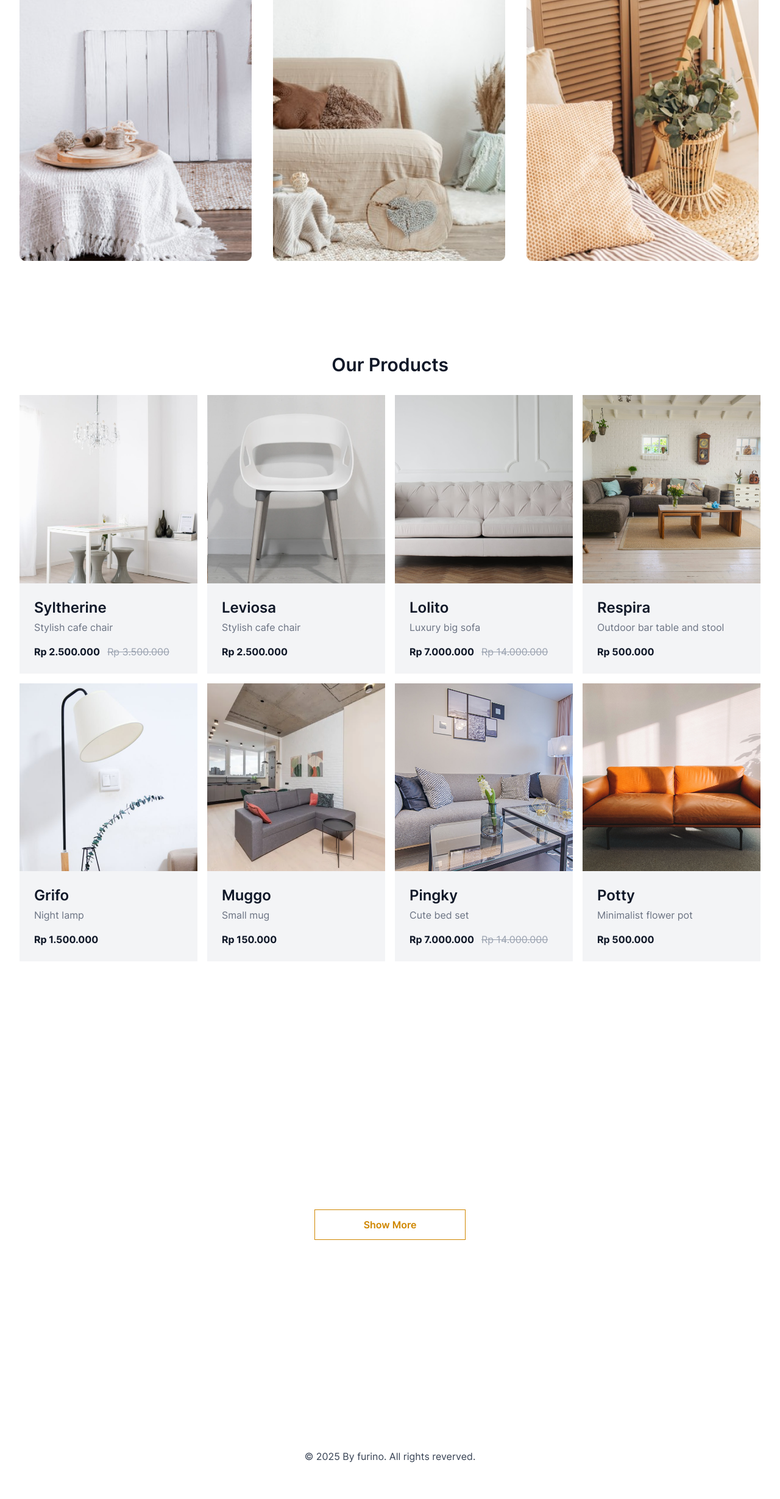
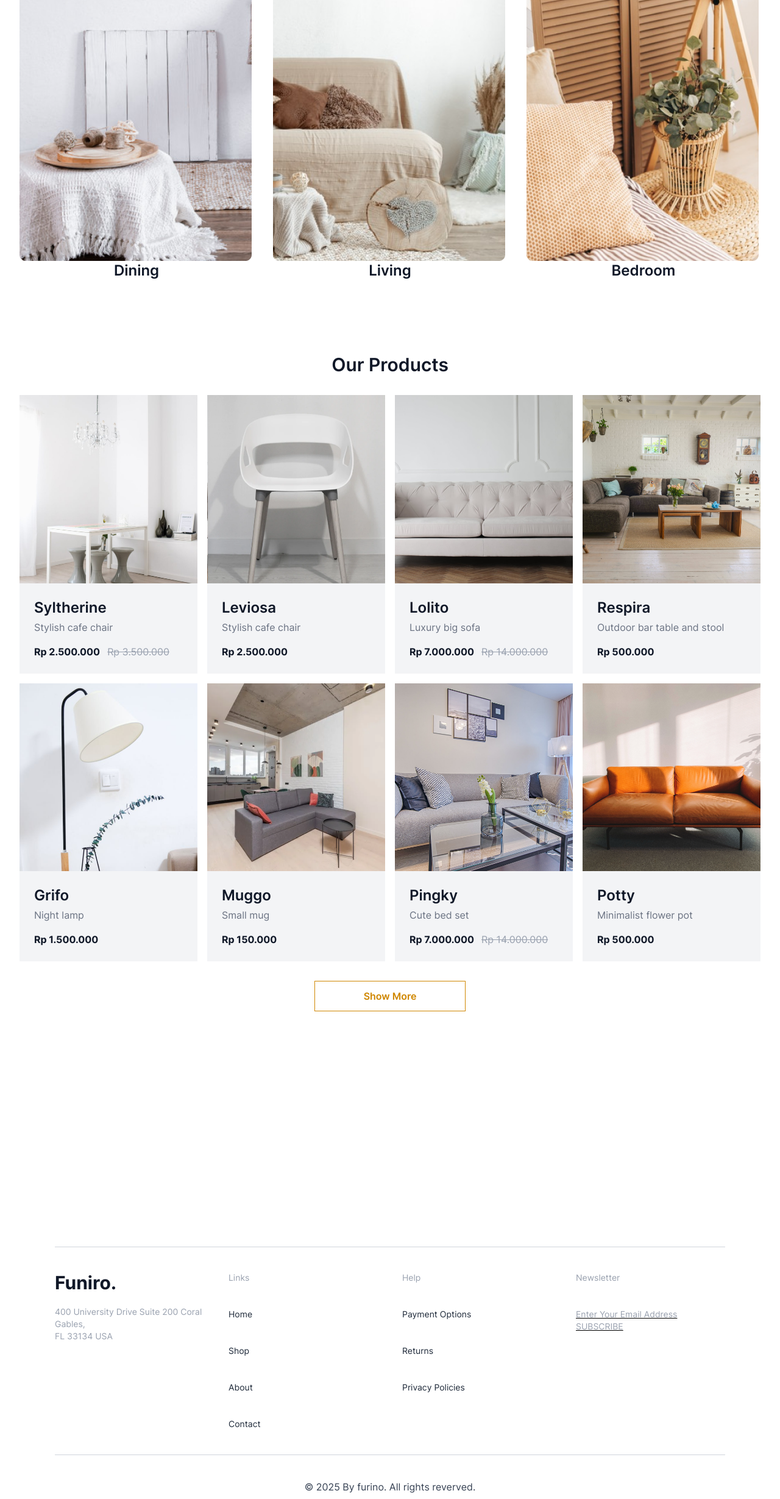
Before and after one commit to AnanyaSharmaVats/tailwind, a Next.js app: page / in a window 1280 px wide. Shown: the part 974-3433 px from the top of the page at 61% size. Before the commit the page ends 3383 px from the top, so only its background shows below. Built offline with nearby package versions, Linux system fonts and the light colour scheme.

Commit message:
feat:Footer

```diff
--- a/src/app/page.tsx
+++ b/src/app/page.tsx
@@ -83,12 +83,39 @@ export default function HomePage() {
       <section className='bg-white'>
         <div className='layout relative flex min-h-screen flex-col items-center justify-center py-12 text-center'>
 
-          <section>
-            <button className="border border-yellow-600 text-yellow-600 px-20 py-3 font-semibold">Show More</button>
-          </section>
 
           <footer className='absolute bottom-2 text-gray-700'>
-
+            <hr className="border-gray-300 mb-10"/>
+            <div className="max-w-7xl mx-auto grid grid-cols-1 md:grid-cols-4 gap-10 text-sm text-gray-800">
+              <div><h3 className="text- font-bold text-gray-900 sm:text-3xl text-left" >Funiro.</h3><br />
+              <p className="text-left text-gray-400" >400 University Drive Suite 200 Coral Gables,<br /> FL 33134 USA</p>
+              </div>
+              <div>
+                <ul>
+                  <li className="mb-10 text-left text-gray-400" >Links</li>
+                  <li className="mb-10 text-left" >Home</li>
+                  <li className="mb-10 text-left" >Shop</li>
+                  <li className="mb-10 text-left" >About</li>
+                  <li className="mb-10 text-left" >Contact</li>
+                </ul>
+              </div>
+              <div>
+                <ul>
+                  <li className="mb-10 text-left text-gray-400" >Help</li>
+                  <li className="mb-10 text-left" >Payment Options</li>
+                  <li className="mb-10 text-left" >Returns</li>
+                  <li className="mb-10 text-left" >Privacy Policies</li>
+                  <li className="mb-10 text-left" ></li>
+                </ul>
+              </div>
+              <div>
+                <ul>
+                  <li className="mb-10 text-left text-gray-400" >Newsletter</li>
+                  <li className="mb-10 text-left text-gray-400 underline decoration-black" >Enter Your Email Address SUBSCRIBE</li>
+                </ul>
+              </div>
+            </div>
+<hr className="border-gray-300 mb-10"/>
             © {new Date().getFullYear()} By{' '}
             furino. All rights reverved.
 
--- a/src/components/sections/section2.tsx
+++ b/src/components/sections/section2.tsx
@@ -15,25 +15,24 @@ const Section2 = () => {
             <span className="mt-4 text-gray-700 flex justify-center">
               Lorem ipsum dolor sit amet, consectetur adipiscing elit.
             </span>
+
           </div>
-
-
           <div className="grid grid-cols-1 gap-4 lg:grid-cols-3 lg:gap-8 flex justify-center mb-70">
             <div className="h-32 rounded "> <img
               src="/images/dining.png"
               className="rounded"
               alt=""
-            /></div>
+            /> <p className= "text-2xl font-semibold text-gray-900 mb-1 flex justify-center" >Dining</p></div>
             <div className="h-32 rounded "> <img
               src="/images/livingroom.png"
               className="rounded"
               alt=""
-            /></div>
+            /> <p className= "text-2xl font-semibold text-gray-900 mb-1 flex justify-center" >Living</p></div>
             <div className="h-32 rounded "> <img
               src="/images/bedroom.png"
               className="rounded"
               alt=""
-            /></div>
+            /> <p className= "text-2xl font-semibold text-gray-900 mb-1 flex justify-center" >Bedroom</p></div>
           </div>
 
         </div>
--- a/src/components/sections/section3.tsx
+++ b/src/components/sections/section3.tsx
@@ -33,6 +33,9 @@ const Section3 = () => {
 
       </div>
     </div>
+          <section className="flex justify-center">
+            <button className="border border-yellow-600 text-yellow-600 px-20 py-3 font-semibold ">Show More</button>
+          </section>
   </section>)
 }
 
```
